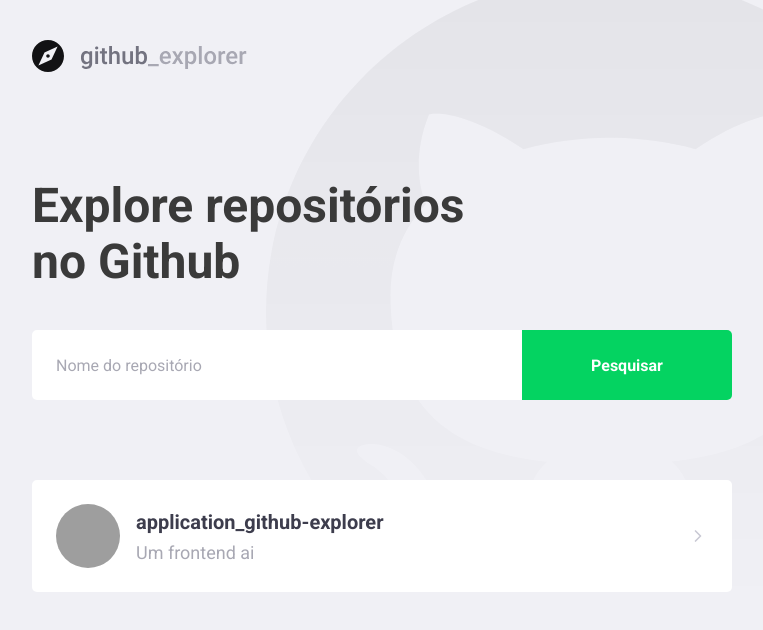
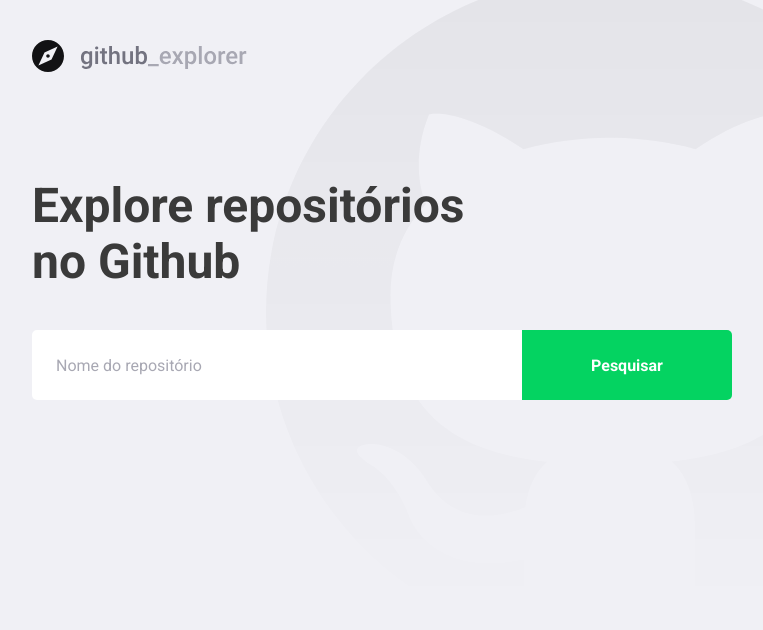
Before and after one commit to EdsonHenrique96/application_github-explorer_frontend, a React (Create React App) app: page / in a window 1280 px wide. Shown: the top 630 px of the page, without its empty margins (148-911 px from the left). Built offline with nearby package versions, Linux system fonts and the light colour scheme; grey boxes are pictures that could not be loaded.

Commit message:
feat(dashboard): list repositories]

```diff
--- a/src/pages/Dashboard/index.tsx
+++ b/src/pages/Dashboard/index.tsx
@@ -10,6 +10,7 @@ interface Repository {
   name: string;
   description: string;
   url: string;
+  full_name: string;
   owner: {
     avatar_url: string;
     login: string;
@@ -29,6 +30,7 @@ const Dashboard: React.FC = () => {
     const repository = response.data;
 
     setRepositories([...repositories, repository]);
+    setNewRepo('');
   };
 
   return (
@@ -45,18 +47,17 @@ const Dashboard: React.FC = () => {
       </Form>
 
       <Repositories>
-        <a href="test">
-          <img
-            src="https://avatars2.githubusercontent.com/u/30643630?s=460&u=d87bede43db962a5aed9d352e0a18c53ccd57c73&v=4"
-            alt="Edson Henrique"
-          />
-          <div>
-            <strong>application_github-explorer</strong>
-            <p>Um frontend ai</p>
-          </div>
+        {repositories.map(repo => (
+          <a href="test" key={repo.full_name}>
+            <img src={repo.owner.avatar_url} alt={repo.owner.login} />
+            <div>
+              <strong>{repo.full_name}</strong>
+              <p>{repo.description}</p>
+            </div>
 
-          <FiChevronRight size={20} />
-        </a>
+            <FiChevronRight size={20} />
+          </a>
+        ))}
       </Repositories>
     </>
   );
--- a/src/pages/Dashboard/styles.tsx
+++ b/src/pages/Dashboard/styles.tsx
@@ -2,7 +2,7 @@ import styled from 'styled-components';
 import { shade } from 'polished';
 
 export const Title = styled.h1`
-  color: #3A3A3A;
+  color: #3a3a3a;
 
   font-size: 48px;
   font-weight: bold;
@@ -37,17 +37,17 @@ export const Form = styled.form`
     width: 210px;
     height: 70px;
 
-    background: #04D361;
+    background: #04d361;
     border: 0;
 
     border-radius: 0 5px 5px 0;
-    color: #FFF;
+    color: #fff;
     font-weight: bold;
 
     transition: background-color 0.2s;
 
     &:hover {
-      background: ${shade(0.2, '#04D361')}
+      background: ${shade(0.2, '#04D361')};
     }
   }
 `;
@@ -60,11 +60,6 @@ export const Repositories = styled.div`
   a {
     &:hover {
       transform: translateX(10px);
-
-      img {
-        width: 66px;
-        height: 66px;
-      }
     }
 
     /*
@@ -94,11 +89,12 @@ export const Repositories = styled.div`
   }
 
   div {
-    margin-left: 16px;
+    margin: 0 16px;
+    flex: 1;
 
     strong {
       font-size: 20px;
-      color: #3D3D4D;
+      color: #3d3d4d;
     }
 
     P {
@@ -110,6 +106,6 @@ export const Repositories = styled.div`
 
   svg {
     margin-left: auto;
-    color: #C9C9D4;
+    color: #c9c9d4;
   }
 `;
```
Also changed, not shown: .eslintrc.json.
